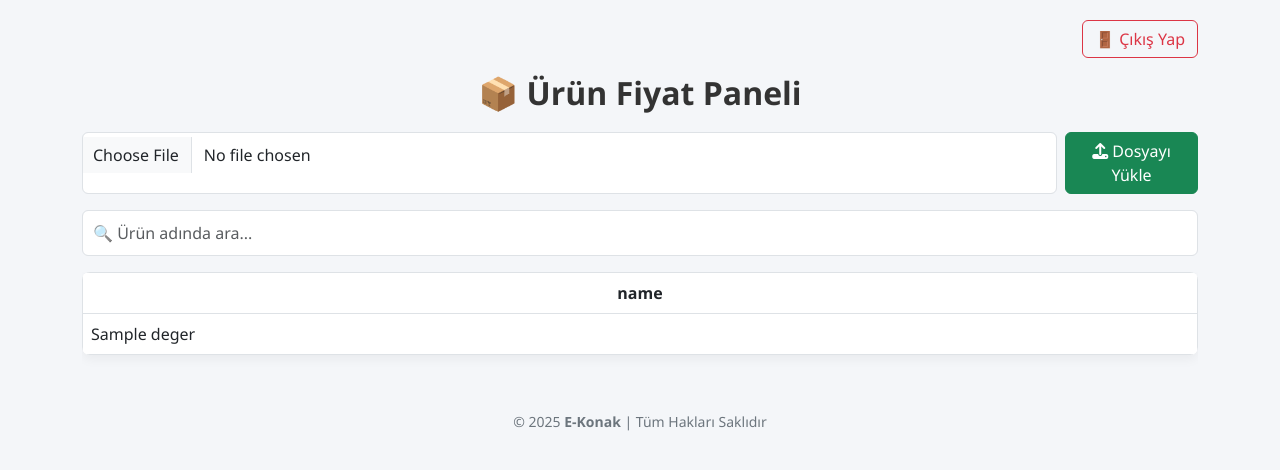
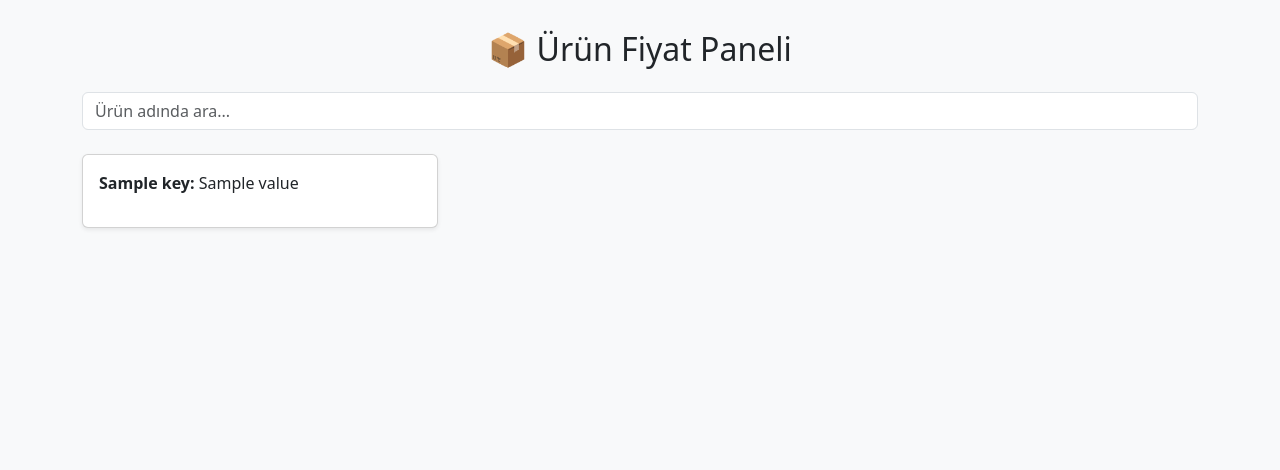
Before and after one commit to TeraH4wk/fiyat-paneli, a Flask app: template templates/index.html in a window 1280 px wide. Shown: the top 470 px of the page. Run offline with Flask 3, Linux system fonts and the light colour scheme; the template is opened without the code that fills it: most values are stand-ins (such as "Sample title", 1, 10 or a date in 2020).

Commit message:
Kart görünümü eklendi

```diff
--- a/templates/index.html
+++ b/templates/index.html
@@ -4,66 +4,26 @@
     <meta charset="UTF-8">
     <title>Ürün Paneli</title>
     <meta name="viewport" content="width=device-width, initial-scale=1">
-
     <!-- Bootstrap CDN -->
     <link href="https://cdn.jsdelivr.net/npm/bootstrap@5.3.0/dist/css/bootstrap.min.css" rel="stylesheet">
-    <link href="https://cdnjs.cloudflare.com/ajax/libs/font-awesome/6.4.0/css/all.min.css" rel="stylesheet">
-
     <style>
-        body {
-            background: #f4f6f9;
-            padding: 20px;
-            font-family: 'Segoe UI', sans-serif;
-        }
-        h2 {
-            margin-bottom: 20px;
-            font-weight: bold;
-            color: #333;
-        }
-        input[type="text"], input[type="file"] {
-            padding: 10px;
-            font-size: 16px;
-        }
-        table {
-            background: #fff;
-            border-radius: 8px;
-            overflow: hidden;
-            box-shadow: 0px 4px 12px rgba(0,0,0,0.05);
-        }
-        th {
-            background-color: #007BFF;
-            color: white;
-            text-align: center;
-        }
-        tbody tr:hover {
-            background-color: #f1f1f1;
-        }
-        .footer {
-            text-align: center;
-            margin-top: 40px;
-            color: #6c757d;
-            font-size: 14px;
-        }
+        body { background-color: #f8f9fa; padding: 30px; }
+        .card { margin-bottom: 20px; }
+        .btn-upload { margin-bottom: 20px; }
     </style>
 </head>
 <body>
 <div class="container">
+
+    <h2 class="text-center mb-4">📦 Ürün Fiyat Paneli</h2>
+
+    <!-- Dosya Yükleme Butonu (Sadece Admin Görür) -->
     {% if session['kullanici'] == 'admin' %}
-            <a href="/admin" class="btn btn-warning float-end mb-2">🛠 Admin Paneli</a>
+    <form action="/yukle" method="post" enctype="multipart/form-data" class="d-flex gap-2 mb-4">
+        <input type="file" name="dosya" accept=".xlsx" class="form-control">
+        <button type="submit" class="btn btn-primary">📤 Dosyayı Yükle</button>
+    </form>
     {% endif %}
-
-        <div class="text-end mb-3">
-            <a href="/logout" class="btn btn-outline-danger">🚪 Çıkış Yap</a>
-        </div>
-
-        <h2 class="text-center">📦 Ürün Fiyat Paneli</h2>
-
-        <!-- Dosya Yükleme Formu -->
-        <form action="/yukle" method="post" enctype="multipart/form-data" class="mb-3 d-flex gap-2">
-            <input type="file" name="dosya" accept=".xlsx" class="form-control">
-            <button type="submit" class="btn btn-success"><i class="fas fa-upload"></i> Dosyayı Yükle</button>
-        </form>
-
 
     <!-- Flash Mesajlar -->
     {% with messages = get_flashed_messages(with_categories=true) %}
@@ -75,50 +35,39 @@
       {% endfor %}
     {% endwith %}
 
-        <!-- Arama Kutusu -->
-        <input type="text" id="arama" class="form-control mb-3" placeholder="🔍 Ürün adında ara...">
+    <!-- Arama -->
+    <input type="text" id="arama" class="form-control mb-4" placeholder="Ürün adında ara...">
 
-        <!-- Tablo -->
-        <div class="table-responsive">
-            <table class="table table-bordered table-hover" id="urunTablosu">
-                <thead>
-                    <tr>
-                        {% for baslik in urunler[0].keys() %}
-                            <th>{{ baslik }}</th>
+    <!-- Ürün Kartları -->
+    <div class="row" id="urunKartlari">
+        {% for urun in urunler %}
+        <div class="col-md-4 urun-karti">
+            <div class="card shadow-sm">
+                <div class="card-body">
+                    {% for key, value in urun.items() %}
+                        <p><strong>{{ key }}:</strong> {{ value }}</p>
                     {% endfor %}
-                    </tr>
-                </thead>
-                <tbody>
-                    {% for urun in urunler %}
-                        <tr>
-                            {% for deger in urun.values() %}
-                                <td>{{ deger }}</td>
+                </div>
+            </div>
+        </div>
         {% endfor %}
-                        </tr>
-                    {% endfor %}
-                </tbody>
-            </table>
-        </div>
-
-        <!-- Footer -->
-        <div class="footer">
-            © 2025 <strong>E-Konak</strong> | Tüm Hakları Saklıdır
     </div>
 </div>
 
-    <!-- JS -->
 <script>
     const arama = document.getElementById('arama');
     arama.addEventListener('keyup', function () {
         const filtre = this.value.toLowerCase();
-            const satirlar = document.querySelectorAll('#urunTablosu tbody tr');
-            satirlar.forEach(satir => {
-                const urunAdi = satir.cells[0].textContent.toLowerCase();
-                satir.style.display = urunAdi.includes(filtre) ? '' : 'none';
+        const kartlar = document.querySelectorAll('.urun-karti');
+
+        kartlar.forEach(kart => {
+            const yazi = kart.textContent.toLowerCase();
+            kart.style.display = yazi.includes(filtre) ? '' : 'none';
         });
     });
 </script>
 
+<!-- Bootstrap JS -->
 <script src="https://cdn.jsdelivr.net/npm/bootstrap@5.3.0/dist/js/bootstrap.bundle.min.js"></script>
 </body>
 </html>
```
Lines whose indentation alone changed are shown as unchanged.
